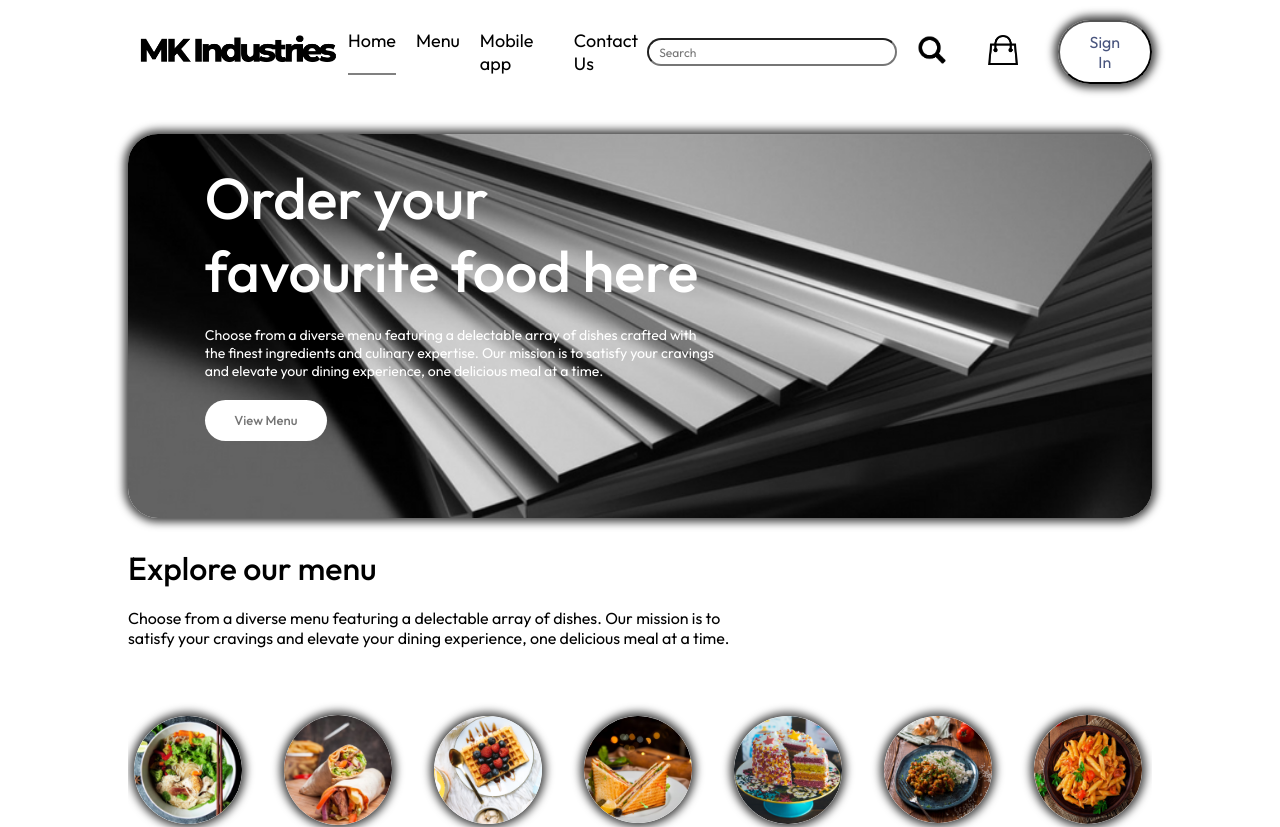
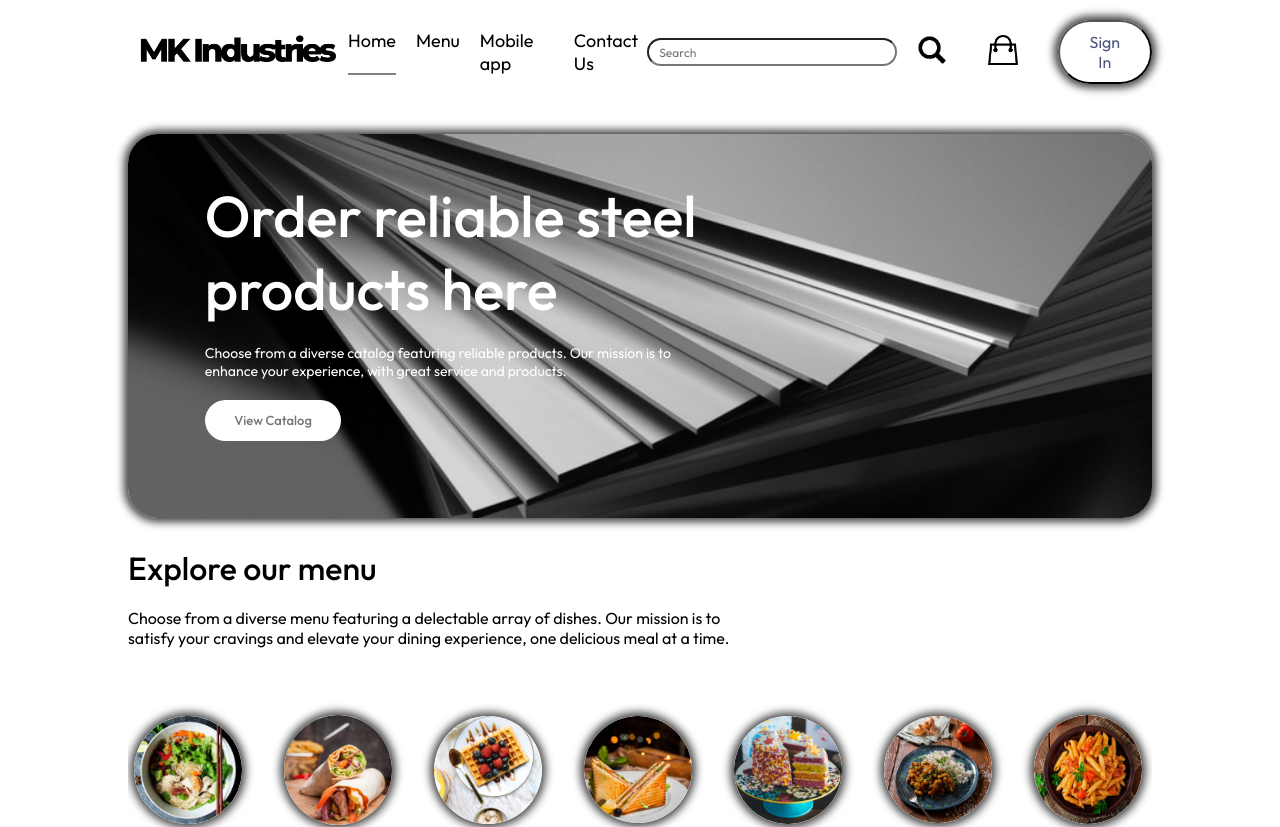
Before and after one commit to Niiyatii-13/MKIndustries1, a React (Vite) app in the folder frontend/: page / in a window 1280 px wide. Shown: the top 827 px of the page. Built offline with nearby package versions, Linux system fonts and the light colour scheme; no server answers.

Commit message:
Update Header.jsx

```diff
--- a/frontend/src/components/Header/Header.jsx
+++ b/frontend/src/components/Header/Header.jsx
@@ -5,9 +5,9 @@ const Header = () => {
     return (
         <div className='header'>
             <div className='header-contents'>
-                <h2>Order your favourite food here</h2>
-                <p>Choose from a diverse menu featuring a delectable array of dishes crafted with the finest ingredients and culinary expertise. Our mission is to satisfy your cravings and elevate your dining experience, one delicious meal at a time.</p>
-                <a href = '#exploreMenu'>View Menu</a>
+                <h2>Order reliable steel products here</h2>
+                <p>Choose from a diverse catalog featuring reliable products. Our mission is to enhance your experience, with great service and products.</p>
+                <a href = '#exploreMenu'>View Catalog</a>
             </div>
         </div>
     )
```
